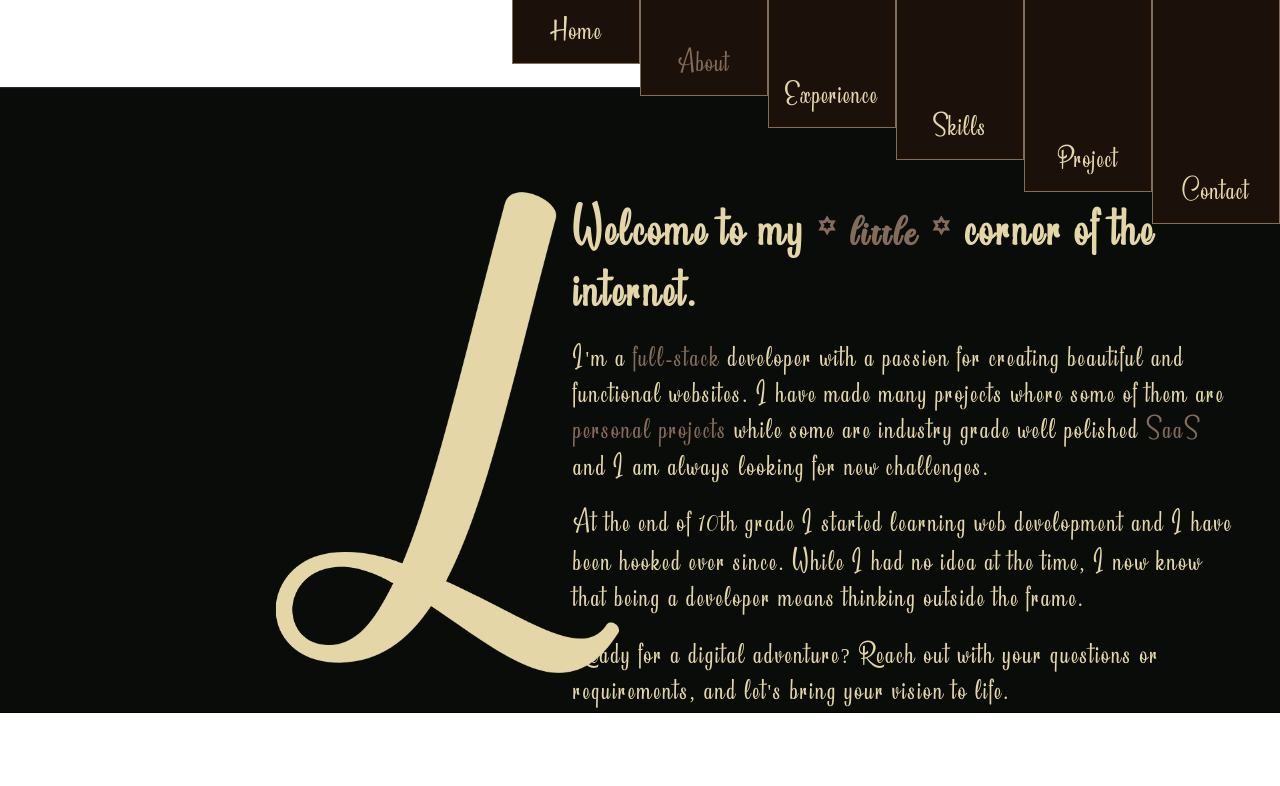
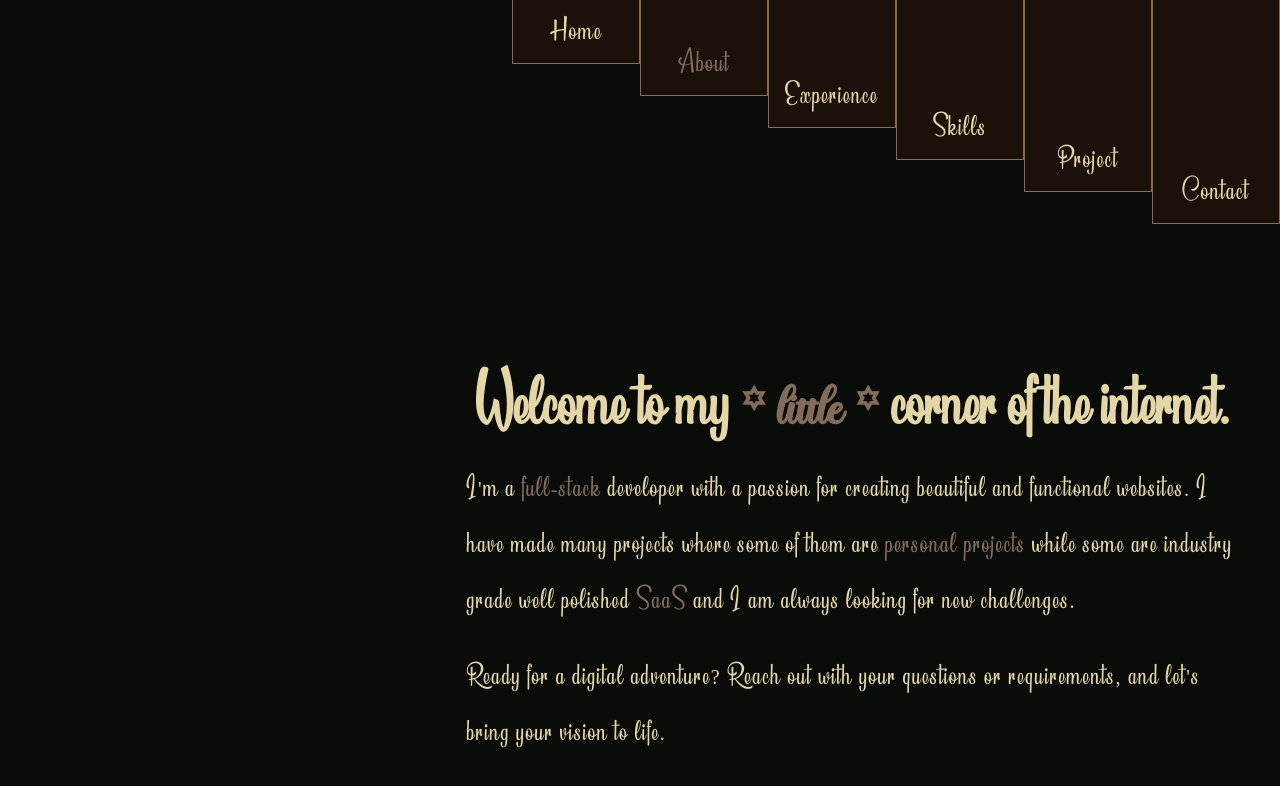
Before and after one commit to LaKsHaY5280/portfolio-v3, a Next.js app: page /about in a window 1280 px wide. Shown: the top 786 px of the page. Built offline with nearby package versions, Linux system fonts and the light colour scheme.

Commit message:
about page responsive

```diff
--- a/app/globals.css
+++ b/app/globals.css
@@ -110,4 +110,8 @@
     @apply text-4xl leading-[3.5rem] tracking-[0.2rem] font-['snow'];
   }
 
+  .aboutBody{
+    @apply text-xl leading-[3.5rem] tracking-[0.1rem] font-['snow'] max-xl:text-xl max-xl:leading-[2.5rem] max-xl:tracking-[0.1rem] max-lg:text-lg max-lg:leading-[2.5rem] max-lg:tracking-[0.1rem];
+  }
+
 }
--- a/components/About.tsx
+++ b/components/About.tsx
@@ -9,20 +9,20 @@ const About = () => {
   return (
     <div id="about">
       <Navbar />
-      <div className=" relative h-screen flex justify-end items-center">
+      <div className=" bg-night relative h-screen flex justify-end items-center">
         <div className=" absolute -z-10">
-          <Image src={ssbg} alt="ssbg" />
+          {/* <Image src={ssbg} alt="ssbg" /> */}
         </div>
-        <div className=" text-day w-7/12 font-['Snow'] mt-28 ">
-          <h2 className=" pgHeading font-bold mx-10">
-            {about.headingp1}
+        <div className=" homeHeading text-day xl:w-8/12 xl:h-full pb-10 xl:flex flex-col justify-end items-center ">
+          <h2 className=" font-bold mx-10">
+            <span>{about.headingp1}</span>
             <span className=" text-primary font-['Santika']">
               {" "}
               {about.headingp2}{" "}
             </span>
-            {about.headingp3}
+            <span>{about.headingp3}</span>
           </h2>
-          <div className=" text-xl leading-[2.27rem] tracking-[0.15rem] ">
+          <div className=" aboutBody ">
             <p className="mt-5 mx-10 ">
               {about.para1p1}
               <span className=" text-primary">{about.para1h1}</span>
@@ -32,11 +32,11 @@ const About = () => {
               <span className=" text-primary">{about.para1h3}</span>
               {about.para1p4}
             </p>
-            <p className="mt-5 mx-10 ">
+            {/* <p className="mt-5 mx-10 ">
               {about.parap2p1}
               <span className=" font-['Santika']">{about.parap2p2}</span>
               {about.para2p3}
-            </p>
+            </p> */}
             <p className="mt-5 mx-10 ">{about.para3}</p>
           </div>
         </div>
--- a/components/elements/SiteLoader.tsx
+++ b/components/elements/SiteLoader.tsx
@@ -62,17 +62,21 @@ const SiteLoader = ({ logo }: SiteLoaderProps) => {
         <motion.div
           initial={{
             x: 0,
-            y: 0,
+            y: -300,
             opacity: 0,
             scaleY: 0,
             scaleX: 0,
           }}
           animate={{
             x: [0, 0, 0],
-            y: [0, 0, 100],
+            y: [-500, 100],
             opacity: 1,
             scaleY: [0, 1.2, 1],
             scaleX: [0, 1.2, 1],
+          }}
+          transition={{
+            delay: 0.5,
+            duration: 1.5,
           }}
           // id="logoBox"
           layout="size"
```
